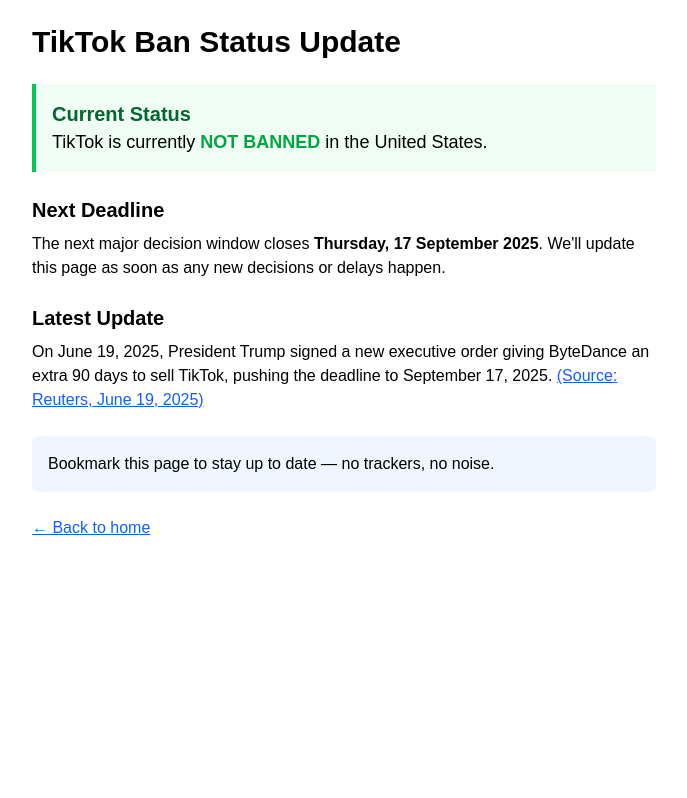
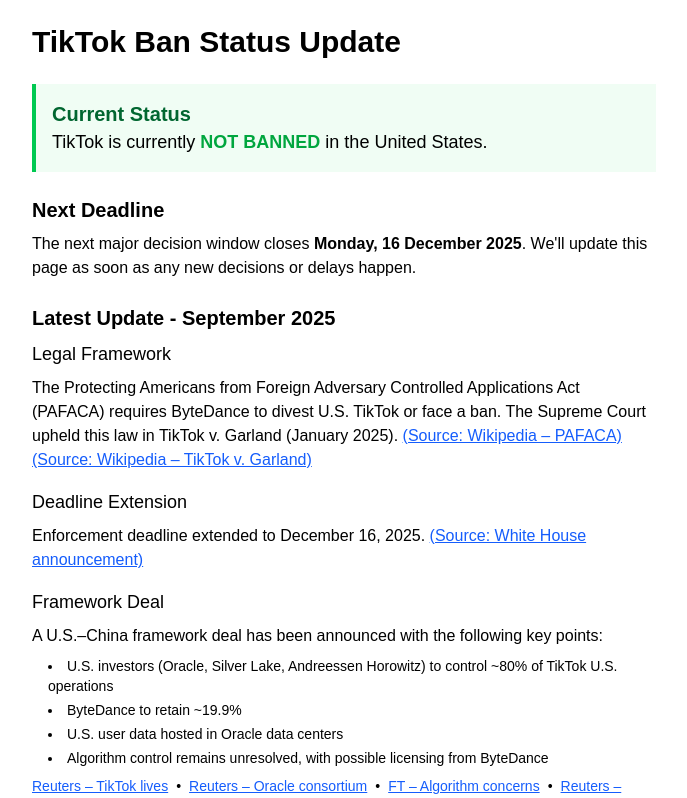
Before and after one commit to rodneyg/tiktok-ban-site, a Next.js app: page /status in a window 1280 px wide. Shown: the top 798 px of the page, without its empty margins (296-983 px from the left). Built offline with nearby package versions, Linux system fonts and the light colour scheme.

Commit message:
Update TikTok ban status for September 2025 developments
Co-authored-by: rodneyg <6868495+rodneyg@users.noreply.github.com>

```diff
--- a/pages/api/countdown.ts
+++ b/pages/api/countdown.ts
@@ -48,7 +48,7 @@ export default function handler(
         description: totalSeconds > 0 ? 'Time remaining until TikTok ban deadline' : 'TikTok ban deadline has passed'
       },
       lastUpdated: now.toISOString(),
-      nextDeadline: 'Thursday, September 17, 2025'
+      nextDeadline: 'Monday, December 16, 2025'
     };
 
     // Set cache headers for 1 second to keep data fresh
--- a/pages/components/EnhancedCountdown.tsx
+++ b/pages/components/EnhancedCountdown.tsx
@@ -19,9 +19,9 @@ export default function EnhancedCountdown() {
       const remaining = getTimeRemaining();
       setTimeLeft(remaining);
 
-      // Calculate progress (from Jan 1, 2025 to Sept 17, 2025)
+      // Calculate progress (from Jan 1, 2025 to Dec 16, 2025)
       const startDate = new Date('2025-01-01T00:00:00.000Z');
-      const endDate = new Date('2025-09-17T04:00:00.000Z');
+      const endDate = new Date('2025-12-16T05:00:00.000Z');
       const now = new Date();
 
       const totalDuration = endDate.getTime() - startDate.getTime();
--- a/pages/components/NewsTimeline.tsx
+++ b/pages/components/NewsTimeline.tsx
@@ -14,6 +14,36 @@ interface TimelineEvent {
 }
 
 const timelineEvents: TimelineEvent[] = [
+  {
+    date: '2025-09-17',
+    title: 'U.S.–China Framework Deal Announced',
+    description: 'A framework deal has been announced where U.S. investors (Oracle, Silver Lake, Andreessen Horowitz) will control ~80% of TikTok U.S. operations, with ByteDance retaining ~19.9%. U.S. user data will be hosted in Oracle data centers, though algorithm control remains unresolved.',
+    source: {
+      name: 'Reuters',
+      url: 'https://www.reuters.com/sustainability/boards-policy-regulation/tiktok-lives-us-china-deal-app-keep-operating-us-2025-09-16/?utm_source=chatgpt.com'
+    },
+    type: 'news'
+  },
+  {
+    date: '2025-09-16',
+    title: 'Deadline Extended to December 16, 2025',
+    description: 'The White House announced a further extension of the TikTok enforcement deadline to December 16, 2025, providing additional time for the framework deal to be finalized.',
+    source: {
+      name: 'White House',
+      url: 'https://www.whitehouse.gov/presidential-actions/2025/09/further-extending-the-tiktok-enforcement-delay-9dde/?utm_source=chatgpt.com'
+    },
+    type: 'extension'
+  },
+  {
+    date: '2025-01-20',
+    title: 'Supreme Court Upholds PAFACA Law',
+    description: 'The Supreme Court upheld the Protecting Americans from Foreign Adversary Controlled Applications Act (PAFACA) in TikTok v. Garland, confirming the legal requirement for ByteDance to divest U.S. TikTok operations.',
+    source: {
+      name: 'Wikipedia',
+      url: 'https://en.wikipedia.org/wiki/TikTok_v._Garland?utm_source=chatgpt.com'
+    },
+    type: 'legal'
+  },
   {
     date: '2025-06-19',
     title: 'Trump Signs 90-Day Extension',
--- a/pages/components/ShareBlock.tsx
+++ b/pages/components/ShareBlock.tsx
@@ -2,7 +2,7 @@
 import React from 'react';
 
 const message = encodeURIComponent(
-  "TikTok could be banned in the U.S. by 17 September 2025. Track it live: https://www.didtiktokgetbanned.com/"
+  "TikTok could be banned in the U.S. by 16 December 2025. Track it live: https://www.didtiktokgetbanned.com/"
 );
 const url = 'https://www.didtiktokgetbanned.com/';
 
--- a/pages/index.tsx
+++ b/pages/index.tsx
@@ -28,7 +28,7 @@ export default function Home() {
       "name": "Did TikTok get banned?",
       "acceptedAnswer": {
         "@type": "Answer",
-        "text": "No, TikTok is not banned in the United States as of now. The current deadline for the TikTok ban is September 17, 2025. ByteDance has until this date to sell TikTok to a US-approved buyer or face removal from US app stores."
+        "text": "No, TikTok is not banned in the United States as of now. The current deadline for the TikTok ban is December 16, 2025. ByteDance has until this date to sell TikTok to a US-approved buyer or face removal from US app stores."
       }
     },
     "about": {
@@ -42,7 +42,7 @@ export default function Home() {
     <>
       <SEOHead
         title="Did TikTok Get Banned? No - Current Status & Ban Countdown"
-        description="Is TikTok banned today? No. Track the official U.S. TikTok ban deadline: September 17, 2025. Get real-time updates on TikTok ban status, what it means, and how to protect your access."
+        description="Is TikTok banned today? No. Track the official U.S. TikTok ban deadline: December 16, 2025. Get real-time updates on TikTok ban status, what it means, and how to protect your access."
         url="https://didtiktokgetbanned.com"
         structuredData={structuredData}
       />
@@ -53,16 +53,16 @@ export default function Home() {
           <StatusBadge daysRemaining={timeLeft.days} />
           <p className="text-xl font-semibold text-green-600">No — but the clock is ticking.</p>
           <p className="text-lg text-gray-600">
-            Next Deadline: <strong>Thursday, 17 September 2025</strong>{' '}
+            Next Deadline: <strong>Monday, 16 December 2025</strong>{' '}
             <span className="text-sm">
               (Source:{' '}
               <a
-                href="https://www.reuters.com/world/us/trump-says-he-signed-executive-order-extending-deadline-tiktok-closing-2025-06-19/"
+                href="https://www.whitehouse.gov/presidential-actions/2025/09/further-extending-the-tiktok-enforcement-delay-9dde/?utm_source=chatgpt.com"
                 target="_blank"
                 rel="noopener noreferrer"
                 className="underline text-blue-600"
               >
-                Reuters, 19 Jun 2025
+                White House, 16 Sep 2025
               </a>
               )
             </span>
@@ -72,26 +72,26 @@ export default function Home() {
         <section aria-label="TikTok Ban Countdown">
           <EnhancedCountdown />
           <p className="text-sm text-gray-500 text-center mt-4">
-            (Based on current U.S. deadline: <strong>Thursday, September 17, 2025</strong>.{' '}
+            (Based on current U.S. deadline: <strong>Monday, December 16, 2025</strong>.{' '}
             <a
-              href="https://www.reuters.com/world/us/trump-says-he-signed-executive-order-extending-deadline-tiktok-closing-2025-06-19/"
+              href="https://www.whitehouse.gov/presidential-actions/2025/09/further-extending-the-tiktok-enforcement-delay-9dde/?utm_source=chatgpt.com"
               target="_blank"
               rel="noopener noreferrer"
               className="underline text-blue-600"
             >
-              Source: Reuters, June 19, 2025
+              Source: White House, September 16, 2025
             </a>
             )
           </p>
           <p className="text-sm text-amber-600 text-center mt-2">
-            Note: President Trump signed an executive order on June 19, 2025 granting a 90-day extension to the TikTok sale deadline.{' '}
+            Latest Update (September 2025): A U.S.–China framework deal has been announced. Deadline extended to December 16, 2025.{' '}
             <a
-              href="https://www.reuters.com/world/us/trump-says-he-signed-executive-order-extending-deadline-tiktok-closing-2025-06-19/"
+              href="https://www.reuters.com/sustainability/boards-policy-regulation/tiktok-lives-us-china-deal-app-keep-operating-us-2025-09-16/?utm_source=chatgpt.com"
               target="_blank"
               rel="noopener noreferrer"
               className="underline text-blue-600"
             >
-              (Source: Reuters, June 19, 2025)
+              (Source: Reuters, September 16, 2025)
             </a>
           </p>
         </section>
@@ -145,7 +145,7 @@ export default function Home() {
             <h3 className="text-xl font-bold mb-2">📅 This Week&apos;s Status</h3>
             <p>
               <strong>TikTok is still live.</strong> There is no ban this weekend. The next major decision window closes{' '}
-              <strong>Thursday, 17 September 2025</strong>.
+              <strong>Monday, 16 December 2025</strong>.
             </p>
           </aside>
 
--- a/pages/status.tsx
+++ b/pages/status.tsx
@@ -7,7 +7,7 @@ export default function StatusPage() {
     <>
       <SEOHead
         title="TikTok Ban Status - Did TikTok Get Banned Today? Real-Time Updates"
-        description="Current TikTok ban status: TikTok is NOT banned as of now. Get real-time updates on the TikTok ban deadline of September 17, 2025 and latest developments."
+        description="Current TikTok ban status: TikTok is NOT banned as of now. Get real-time updates on the TikTok ban deadline of December 16, 2025 and latest developments."
         url="https://didtiktokgetbanned.com/status"
         keywords="tiktok ban status, is tiktok banned today, tiktok ban updates, did tiktok get banned, tiktok ban news"
       />
@@ -27,12 +27,113 @@ export default function StatusPage() {
         <section>
           <h2 className="text-xl font-semibold mb-2">Next Deadline</h2>
           <p>
-            The next major decision window closes <strong>Thursday, 17 September 2025</strong>. We&apos;ll update this page as soon as any new decisions or delays happen.
+            The next major decision window closes <strong>Monday, 16 December 2025</strong>. We&apos;ll update this page as soon as any new decisions or delays happen.
           </p>
         </section>
 
         <section>
-          <h2 className="text-xl font-semibold mb-2">Latest Update</h2>
+          <h2 className="text-xl font-semibold mb-2">Latest Update - September 2025</h2>
+          <div className="space-y-4">
+            <div>
+              <h3 className="text-lg font-medium mb-2">Legal Framework</h3>
+              <p>
+                The Protecting Americans from Foreign Adversary Controlled Applications Act (PAFACA) requires ByteDance to divest U.S. TikTok or face a ban. The Supreme Court upheld this law in TikTok v. Garland (January 2025).{' '}
+                <a
+                  href="https://en.wikipedia.org/wiki/Protecting_Americans_from_Foreign_Adversary_Controlled_Applications_Act?utm_source=chatgpt.com"
+                  target="_blank"
+                  rel="noopener noreferrer"
+                  className="underline text-blue-600"
+                >
+                  (Source: Wikipedia – PAFACA)
+                </a>{' '}
+                <a
+                  href="https://en.wikipedia.org/wiki/TikTok_v._Garland?utm_source=chatgpt.com"
+                  target="_blank"
+                  rel="noopener noreferrer"
+                  className="underline text-blue-600"
+                >
+                  (Source: Wikipedia – TikTok v. Garland)
+                </a>
+              </p>
+            </div>
+
+            <div>
+              <h3 className="text-lg font-medium mb-2">Deadline Extension</h3>
+              <p>
+                Enforcement deadline extended to December 16, 2025.{' '}
+                <a
+                  href="https://www.whitehouse.gov/presidential-actions/2025/09/further-extending-the-tiktok-enforcement-delay-9dde/?utm_source=chatgpt.com"
+                  target="_blank"
+                  rel="noopener noreferrer"
+                  className="underline text-blue-600"
+                >
+                  (Source: White House announcement)
+                </a>
+              </p>
+            </div>
+
+            <div>
+              <h3 className="text-lg font-medium mb-2">Framework Deal</h3>
+              <p className="mb-2">
+                A U.S.–China framework deal has been announced with the following key points:
+              </p>
+              <ul className="list-disc list-inside space-y-1 text-sm ml-4">
+                <li>U.S. investors (Oracle, Silver Lake, Andreessen Horowitz) to control ~80% of TikTok U.S. operations</li>
+                <li>ByteDance to retain ~19.9%</li>
+                <li>U.S. user data hosted in Oracle data centers</li>
+                <li>Algorithm control remains unresolved, with possible licensing from ByteDance</li>
+              </ul>
+              <div className="mt-2 space-x-2 text-sm">
+                <a
+                  href="https://www.reuters.com/sustainability/boards-policy-regulation/tiktok-lives-us-china-deal-app-keep-operating-us-2025-09-16/?utm_source=chatgpt.com"
+                  target="_blank"
+                  rel="noopener noreferrer"
+                  className="underline text-blue-600"
+                >
+                  Reuters – TikTok lives
+                </a>
+                <span>•</span>
+                <a
+                  href="https://www.reuters.com/world/china/oracle-silver-lake-consortium-control-80-stake-tiktok-us-wsj-reports-2025-09-16/?utm_source=chatgpt.com"
+                  target="_blank"
+                  rel="noopener noreferrer"
+                  className="underline text-blue-600"
+                >
+                  Reuters – Oracle consortium
+                </a>
+                <span>•</span>
+                <a
+                  href="https://www.ft.com/content/550e4680-89e7-4b59-bb5d-2064cd6799c7?utm_source=chatgpt.com"
+                  target="_blank"
+                  rel="noopener noreferrer"
+                  className="underline text-blue-600"
+                >
+                  FT – Algorithm concerns
+                </a>
+                <span>•</span>
+                <a
+                  href="https://www.reuters.com/world/china/china-says-us-tiktok-deal-win-win-will-review-apps-technology-ip-transfers-2025-09-17/?utm_source=chatgpt.com"
+                  target="_blank"
+                  rel="noopener noreferrer"
+                  className="underline text-blue-600"
+                >
+                  Reuters – China response
+                </a>
+              </div>
+            </div>
+
+            <div>
+              <h3 className="text-lg font-medium mb-2">Unresolved Issues</h3>
+              <ul className="list-disc list-inside space-y-1 text-sm ml-4">
+                <li>Control of the recommendation algorithm is still a sticking point</li>
+                <li>U.S. regulators must still confirm whether this deal meets national security requirements</li>
+              </ul>
+            </div>
+          </div>
+        </section>
+
+        <section>
+          <h2 className="text-xl font-semibold mb-2">Previous Update - June 2025</h2>
           <p>
             On June 19, 2025, President Trump signed a new executive order giving ByteDance an extra 90 days to sell TikTok, pushing the deadline to September 17, 2025.{' '}
             <a
--- a/pages/timeline.tsx
+++ b/pages/timeline.tsx
@@ -54,7 +54,7 @@ export default function TimelinePage() {
         <aside className="bg-blue-50 p-6 rounded-lg text-center">
           <h2 className="text-xl font-semibold mb-2">What&apos;s Next?</h2>
           <p className="text-gray-700 mb-4">
-            The current deadline is <strong>September 17, 2025</strong>. We&apos;ll update this timeline immediately when new developments occur.
+            The current deadline is <strong>December 16, 2025</strong>. We&apos;ll update this timeline immediately when new developments occur.
           </p>
           <Link href="/" className="inline-block bg-blue-600 text-white px-6 py-2 rounded-lg font-medium hover:bg-blue-700 transition-colors">
             View Live Countdown
--- a/utils/time.ts
+++ b/utils/time.ts
@@ -1,7 +1,7 @@
 import { DateTime, Interval } from "luxon";
 
-// Hard-coded UTC-4 timestamp (00:00 17 Sep 2025 America/New_York)
-export const TIKTOK_DEADLINE = DateTime.fromISO("2025-09-17T04:00:00.000Z");
+// Hard-coded UTC-5 timestamp (00:00 16 Dec 2025 America/New_York)
+export const TIKTOK_DEADLINE = DateTime.fromISO("2025-12-16T05:00:00.000Z");
 
 // Returns { days, hours, minutes, seconds } until the deadline
 export const getTimeRemaining = () => {
```
Also changed, not shown: 1 other file (tests, documents, lock files or other folders).
